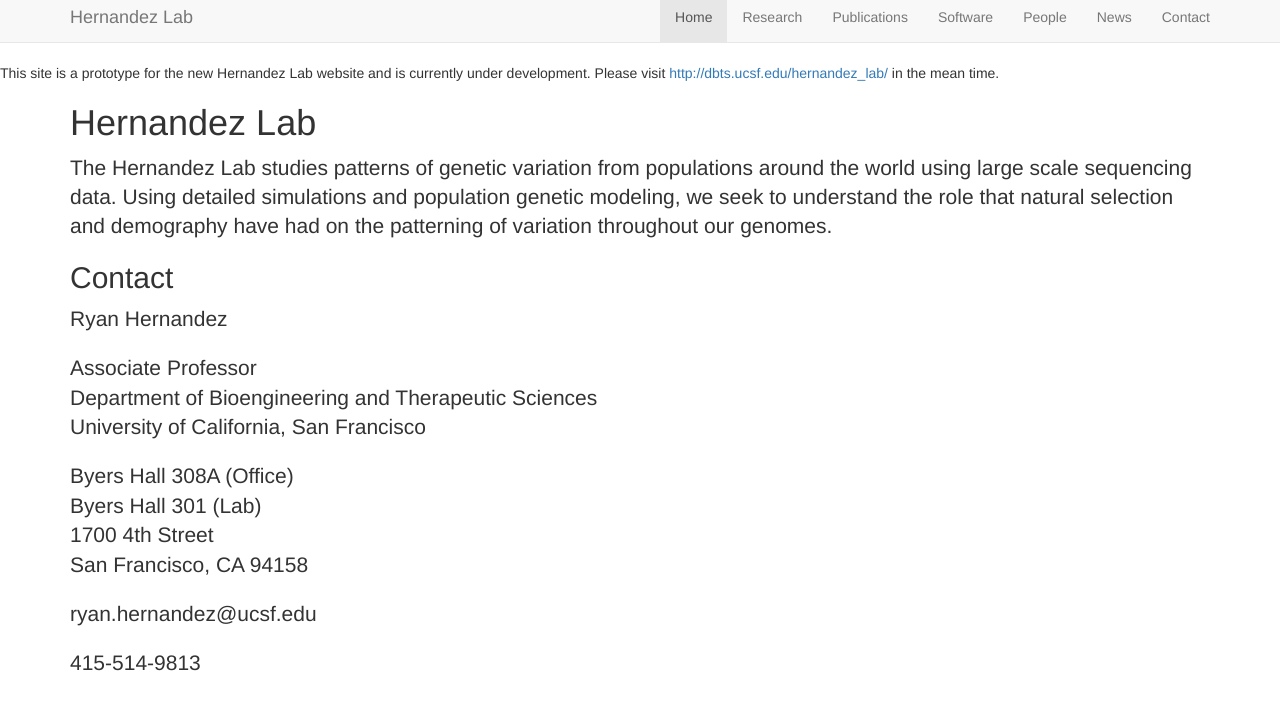
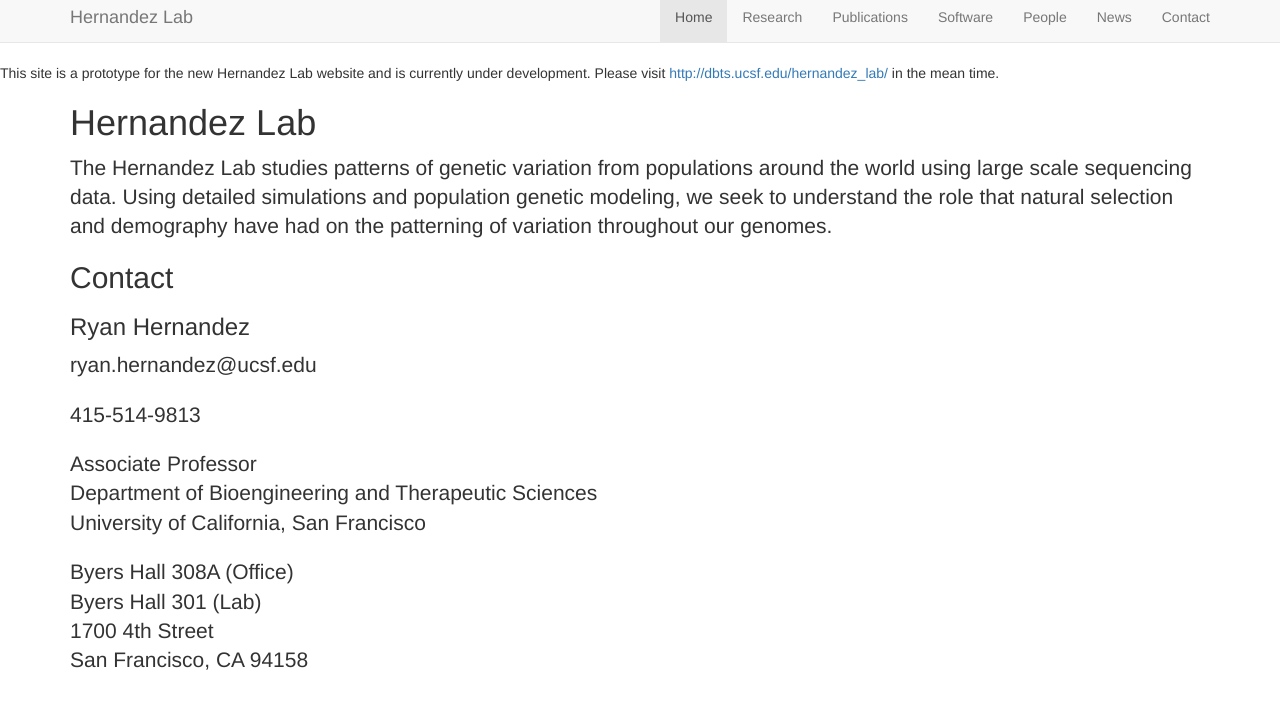
Before and after one commit to HernandezLab/hernandezlab.github.io, a Jekyll site: the page index.html, which Jekyll copies as it is, in a window 1280 px wide, cut to the strip 48-758 px from the top of the page. Built offline with Jekyll 4.4.1, drawn with Linux system fonts in a browser that asks for light colours; nearby versions of some CDN libraries; some of the changed lines change nothing that is shown.

Commit message:
Home contact splash

```diff
--- a/index.html
+++ b/index.html
@@ -59,10 +59,16 @@
       <div class="starter-template">
         <h1 id="research">Hernandez Lab</h1>
         <p class="lead">
-          The Hernandez Lab studies patterns of genetic variation from populations around the world using large scale sequencing data. Using detailed simulations and population genetic modeling, we seek to understand the role that natural selection and demography have had on the patterning of variation throughout our genomes.
+          The Hernandez Lab studies patterns of genetic variation from
+          populations around the world using large scale sequencing data. Using
+           detailed simulations and population genetic modeling, we seek to
+           understand the role that natural selection and demography have had
+           on the patterning of variation throughout our genomes.
         </p>
         <h2 id="contact">Contact</h1>
-        <p class="lead">Ryan Hernandez</p>
+        <h3>Ryan Hernandez</h3>
+        <p class="lead">ryan.hernandez@ucsf.edu</p>
+        <p class="lead">415-514-9813</p>
         <p class="lead">Associate Professor<br>
           Department of Bioengineering and Therapeutic Sciences<br>
           University of California, San Francisco</p>
@@ -70,12 +76,11 @@
           Byers Hall 301 (Lab)<br>
           1700 4th Street<br>
           San Francisco, CA 94158</p>
-        <p class="lead">ryan.hernandez@ucsf.edu</p>
-        <p class="lead">415-514-9813</p>
+
 
       </div>
 
-    </div><!-- /.container -->
+    </div><!-- /Main content -->
   <script src="https://ajax.googleapis.com/ajax/libs/jquery/1.11.1/jquery.min.js"></script>
   <script src="/static/js/bootstrap.min.js"></script>
 
```
